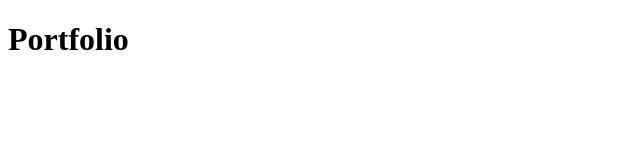
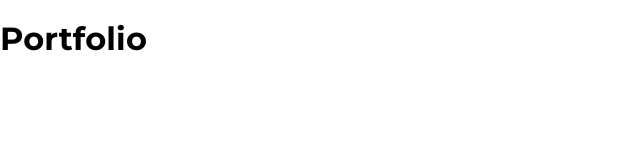
Before and after one commit to idminalee/portfolio, a React (Create React App) app: page / in a window 1280 px wide. Shown: the top 160 px of the page, without its empty margins (0-640 px from the left). Built offline with nearby package versions, Linux system fonts and the light colour scheme.

Commit message:
Create & apply global styles

```diff
--- a/src/App.js
+++ b/src/App.js
@@ -1,7 +1,13 @@
 import React from 'react'
+import GlobalStyles from './components/styles/GlobalStyles'
 
 const App = () => {
-  return <h1>Portfolio</h1>
+  return (
+    <>
+      <GlobalStyles />
+      <h1>Portfolio</h1>
+    </>
+  )
 }
 
 export default App
--- /dev/null
+++ b/src/components/styles/GlobalStyles.js
@@ -0,0 +1,59 @@
+import { createGlobalStyle } from 'styled-components'
+import { normalize } from 'styled-normalize'
+
+const GlobalStyles = createGlobalStyle`
+  ${normalize}
+
+  *,
+  *::before,
+  *::after {
+    margin: 0;
+    padding: 0;
+    box-sizing: inherit;
+  }
+
+  html {
+    box-sizing: border-box;
+  }
+
+  body {
+    margin: 0;
+    padding: 0;
+    font-family: 'Montserrat', -apple-system, BlinkMacSystemFont, 'Segoe UI', 'Roboto', 'Oxygen',
+      'Ubuntu', 'Cantarell', 'Fira Sans', 'Droid Sans', 'Helvetica Neue',
+      sans-serif;
+    letter-spacing: 0.01em;
+    -webkit-font-smoothing: antialiased;
+    -moz-osx-font-smoothing: grayscale;
+  }
+
+  a {
+    color: inherit;
+    text-decoration: none;
+  }
+
+  a,
+  button {
+    cursor: pointer;
+  }
+
+  button,
+  input,
+  textarea {
+    background-color: transparent;
+    border: 0;
+
+    &:focus {
+      outline: none;
+      box-shadow: none;
+    }
+  }
+
+  ul,
+  ol {
+    padding-left: 0;
+    list-style: none;
+  }
+`
+
+export default GlobalStyles
```
